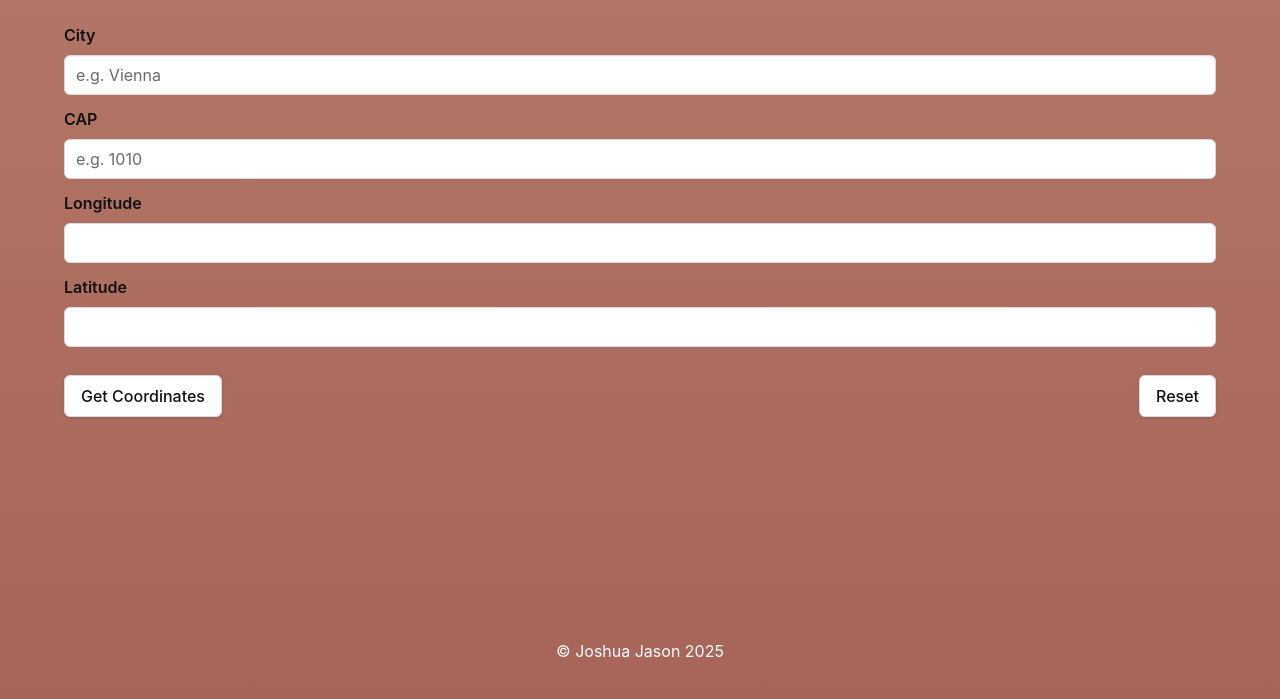
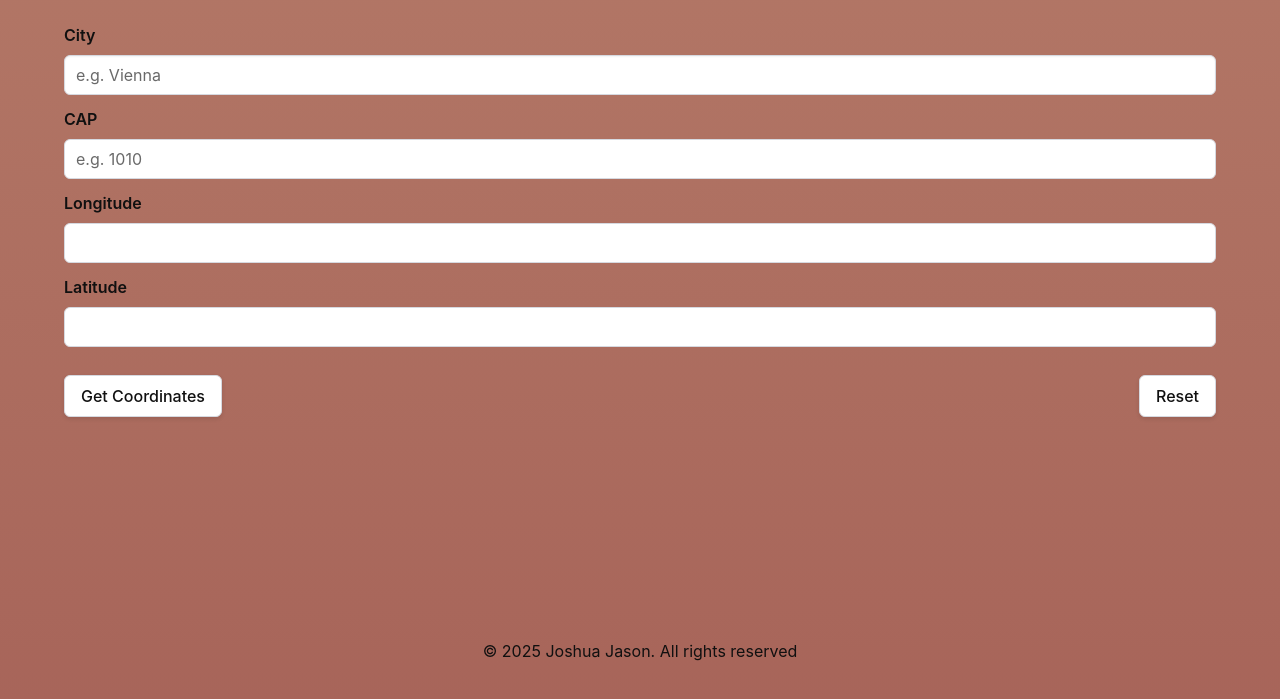
Before and after one commit to Jay14512/live-search-v2-refactored, a plain HTML site: page index.html in a window 1280 px wide. Shown: the part 121-820 px from the top of the page. Drawn offline with nearby package versions, Linux system fonts and the light colour scheme.

Commit message:
added copyright

```diff
--- a/css/search.css
+++ b/css/search.css
@@ -70,7 +70,7 @@ footer {
     text-align: center;
     font-size: 1rem;
     padding: 1rem;
-    color: var(--white);
+    color: var(--lighter-black);
     position: absolute;
     bottom: 0;
     width: 100%;
--- a/index.html
+++ b/index.html
@@ -53,7 +53,7 @@
         </main>
     </div>
     <footer>
-        &copy; Joshua Jason 2025
+        &copy; 2025 Joshua Jason. All rights reserved
     </footer>
 </body>
 
```
